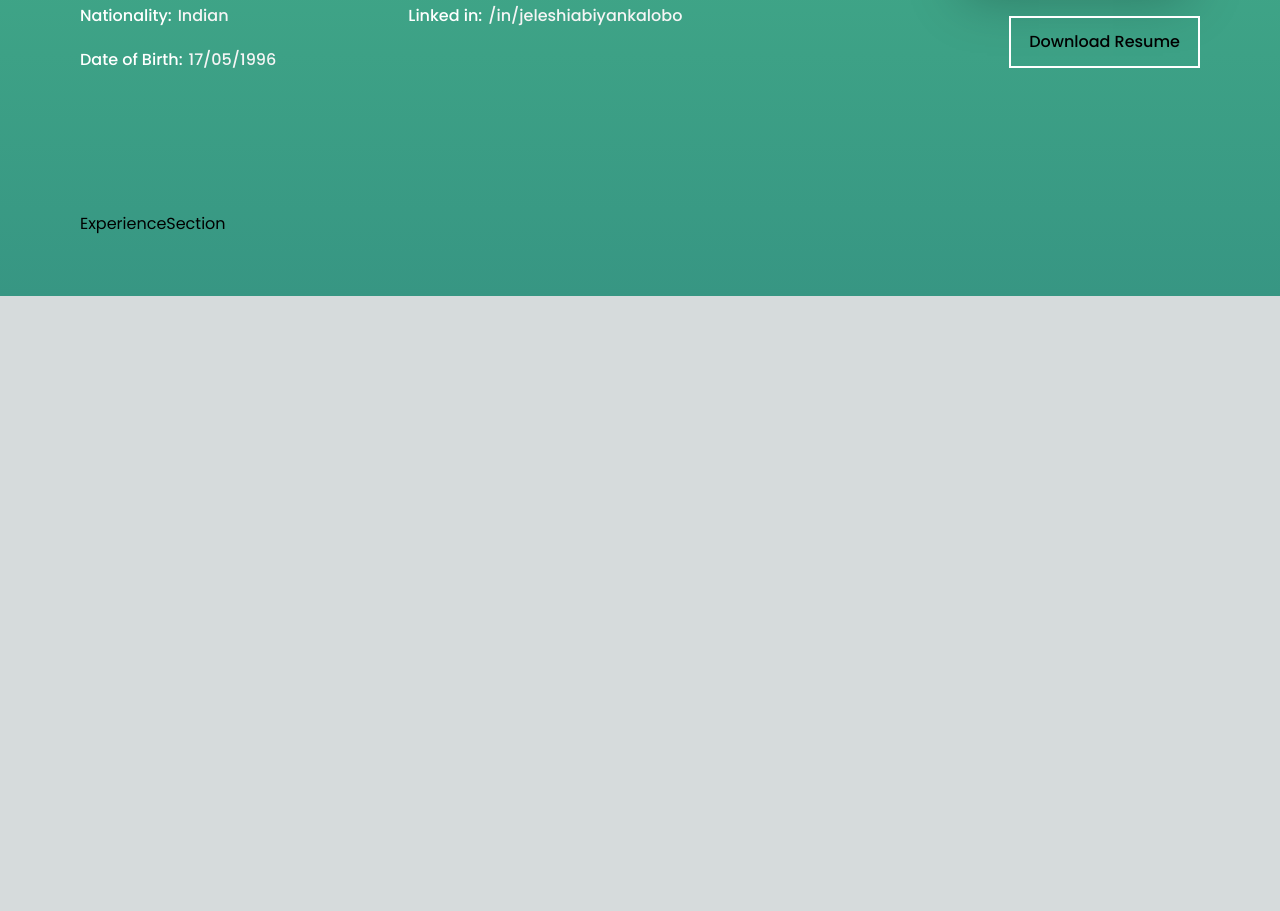
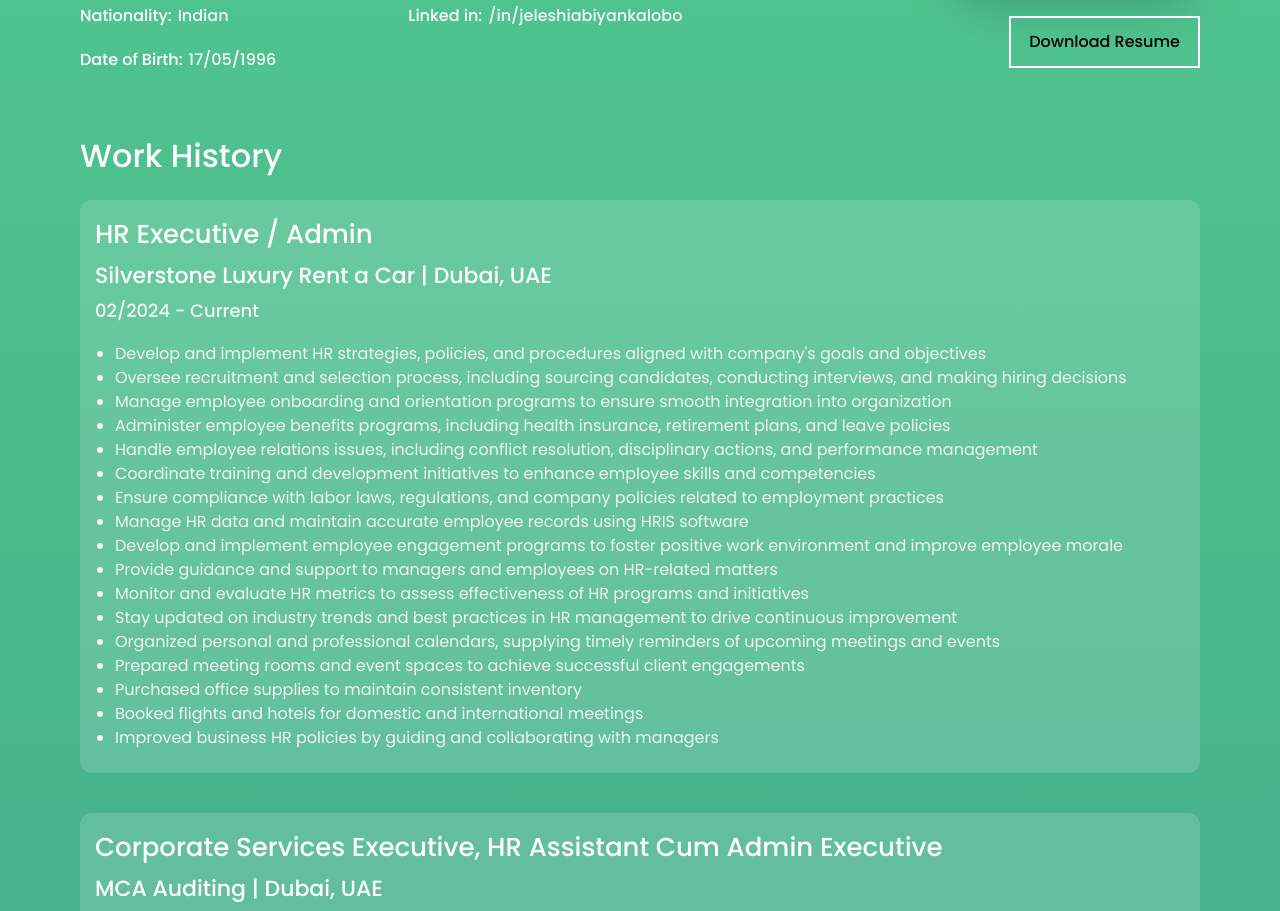
Before and after one commit to akmmubashir/jeleshia-biyanka-lobo-portfolio, a Next.js app: page /home in a window 1280 px wide. Shown: the part 1220-2131 px from the top of the page. Before the commit the page ends 1516 px from the top, so only its background shows below. Built offline with nearby package versions, Linux system fonts and the light colour scheme.

Commit message:
added work history

```diff
--- a/app/components/experienceSection.jsx
+++ b/app/components/experienceSection.jsx
@@ -1,7 +1,44 @@
-import React from 'react';
+import React from "react";
+import { workHistoryData } from "../utils/data";
 
 const ExperienceSection = () => {
-	return <div className="grid grid-cols-12 p-[80px_120px_60px] max-2xl:p-[80px_80px_60px] max-md:p-[40px_20px] gap-[40px] max-md:gap-[30px_0] items-center">ExperienceSection</div>;
+  return (
+    <div className="flex flex-col p-[0px_120px] max-2xl:p-[0px_80px] max-md:p-[0px_20px] gap-y-[20px] max-md:gap-y-[10px]">
+      <h2 className="text-white text-[32px] font-medium">Work History</h2>
+      <div className="grid grid-cols-12 gap-[40px] max-md:gap-[20px_0]">
+        {workHistoryData?.map((item) => (
+          <div
+            key={item?.id}
+            className="col-span-full bg-[rgba(255,255,255,0.15)] p-[15px] rounded-[12px] flex flex-col gap-y-[10px]"
+          >
+            <div className="flex flex-col gap-y-[5px]">
+              <h3 className="text-white font-medium text-[26px] max-md:text-[20px]">
+                {item?.position}
+              </h3>
+              <h6 className="text-white font-medium text-[22px] max-md:text-[18px]">
+                {item?.companyName} | <span>{item?.location}</span>
+              </h6>
+              <p className="text-[#F2F2F2] font-medium text-[18px] max-md:text-[16px]">
+                {item?.startDate} - {item?.endDate}
+              </p>
+            </div>
+            <div className="">
+              <ul className="list-disc pl-5 py-2">
+                {item.points.map((item, index) => (
+                  <li
+                    key={index}
+                    className="text-[#F2F2F2] text-[18px] max-2xl:text-[16px] max-md:text-[14px]"
+                  >
+                    {item}
+                  </li>
+                ))}
+              </ul>
+            </div>
+          </div>
+        ))}
+      </div>
+    </div>
+  );
 };
 
 export default ExperienceSection;
--- a/app/globals.css
+++ b/app/globals.css
@@ -18,7 +18,12 @@
 
 body {
   color: rgb(var(--foreground-rgb));
-	background: linear-gradient(to bottom, transparent, rgb(var(--background-end-rgb))) rgb(var(--background-start-rgb));
+  background: linear-gradient(
+      to bottom,
+      transparent,
+      rgb(var(--background-end-rgb))
+    )
+    rgb(var(--background-start-rgb));
 }
 
 @layer utilities {
@@ -27,25 +32,55 @@ body {
   }
 }
 .bgColor {
-	background: linear-gradient(to bottom, #5CDB95, #379683);
+  background: linear-gradient(to bottom, #5cdb95, #379683);
 }
 .bg-1 {
-	background-image: -webkit-radial-gradient(50% 50%, circle closest-side, rgba(57, 110, 233, 0.8) 0%, #0c44b3 100%);
+  background-image: -webkit-radial-gradient(
+    50% 50%,
+    circle closest-side,
+    rgba(57, 110, 233, 0.8) 0%,
+    #0c44b3 100%
+  );
 }
 .bg-2 {
-	background-image: -webkit-radial-gradient(50% 50%, circle closest-side, rgba(175, 82, 237, 0.9) 0%, #8830df 100%);
+  background-image: -webkit-radial-gradient(
+    50% 50%,
+    circle closest-side,
+    rgba(175, 82, 237, 0.9) 0%,
+    #8830df 100%
+  );
   position: relative;
   z-index: 1;
 }
 .bg-3 {
-	background-image: -webkit-radial-gradient(50% 50%, circle closest-side, #89d48c 0%, #54b059 100%);
+  background-image: -webkit-radial-gradient(
+    50% 50%,
+    circle closest-side,
+    #89d48c 0%,
+    #54b059 100%
+  );
 }
 .bg-4 {
-	background-image: -webkit-radial-gradient(50% 50%, circle closest-side, rgb(238, 189, 124) 0%, rgb(230, 162, 78) 100%);
+  background-image: -webkit-radial-gradient(
+    50% 50%,
+    circle closest-side,
+    rgb(238, 189, 124) 0%,
+    rgb(230, 162, 78) 100%
+  );
 }
 .bg-5 {
-	background-image: -webkit-radial-gradient(50% 50%, circle closest-side, #fe8392 0%, #fc4057 100%);
+  background-image: -webkit-radial-gradient(
+    50% 50%,
+    circle closest-side,
+    #fe8392 0%,
+    #fc4057 100%
+  );
 }
 .bg-6 {
-	background-image: -webkit-radial-gradient(50% 50%, circle closest-side, rgba(65, 65, 65, 0.98) 0%, rgb(36, 36, 36) 100%);
+  background-image: -webkit-radial-gradient(
+    50% 50%,
+    circle closest-side,
+    rgba(65, 65, 65, 0.98) 0%,
+    rgb(36, 36, 36) 100%
+  );
 }
--- /dev/null
+++ b/app/utils/data.js
@@ -0,0 +1,96 @@
+export const workHistoryData = [
+  {
+    id: 1,
+    companyName: "Silverstone Luxury Rent a Car",
+    position: "HR Executive / Admin",
+    location: "Dubai, UAE",
+    startDate: "02/2024",
+    endDate: "Current",
+    points: [
+      "Develop and implement HR strategies, policies, and procedures aligned with company's goals and objectives",
+      "Oversee recruitment and selection process, including sourcing candidates, conducting interviews, and making hiring decisions",
+      "Manage employee onboarding and orientation programs to ensure smooth integration into organization",
+      "Administer employee benefits programs, including health insurance, retirement plans, and leave policies",
+      "Handle employee relations issues, including conflict resolution, disciplinary actions, and performance management",
+      "Coordinate training and development initiatives to enhance employee skills and competencies",
+      "Ensure compliance with labor laws, regulations, and company policies related to employment practices",
+      "Manage HR data and maintain accurate employee records using HRIS software",
+      "Develop and implement employee engagement programs to foster positive work environment and improve employee morale",
+      "Provide guidance and support to managers and employees on HR-related matters",
+      "Monitor and evaluate HR metrics to assess effectiveness of HR programs and initiatives",
+      "Stay updated on industry trends and best practices in HR management to drive continuous improvement",
+      "Organized personal and professional calendars, supplying timely reminders of upcoming meetings and events",
+      "Prepared meeting rooms and event spaces to achieve successful client engagements",
+      "Purchased office supplies to maintain consistent inventory",
+      "Booked flights and hotels for domestic and international meetings",
+      "Improved business HR policies by guiding and collaborating with managers",
+    ],
+  },
+  {
+    id: 2,
+    companyName: "MCA Auditing",
+    position: "Corporate Services Executive, HR Assistant Cum Admin Executive",
+    location: "Dubai, UAE",
+    startDate: "12/2018",
+    endDate: "12/2023",
+    points: [
+      "Managing client’s portfolios and handling their requests promptly",
+      "Providing corporate assistance to potential and existing clients",
+      "Performing general corporate administration duties",
+      "Maintain and keep records of corporate files",
+      "Maintaining an open dialogue of communication with clients regularly and ensuring a balanced turn-around time with satisfactory results",
+      "Collaboratively assisting in setting up of new companies, preparation, and submission of the necessary documents",
+      "Support HR functions including recruitment, onboarding, and offboarding processes",
+      "Manage employee records and maintain HR databases and filing systems",
+      "Coordinate with candidates and schedule interviews, meetings, and training sessions",
+      "Assist in drafting HR-related documents such as offer letters, contracts, and policies",
+      "Handle employee queries regarding HR policies, benefits, and procedures",
+      "Coordinate employee engagement activities and events",
+      "Assist in payroll processing and maintain attendance records",
+      "Monitor office supplies inventory and place orders as needed",
+      "Assist in travel arrangements and visa processing for employees",
+      "Provide general administrative support to the office, including managing correspondence and handling phone calls",
+    ],
+  },
+  {
+    id: 3,
+    companyName: "IDP Dubai",
+    position: "IELTS Exam Supervisor (Part Time)",
+    location: "Dubai, UAE",
+    startDate: "06/2021",
+    endDate: "05/2022",
+    points: [
+      "Ensure the smooth administration of the IELTS exam according to British Council guidelines and standards",
+      "Set up exam venues, including arranging seating arrangements, checking equipment, and ensuring conducive environment for candidates",
+      "Verify identity of candidates and ensure compliance with exam regulations and security protocols",
+      "Distribute exam materials, such as test booklets and answer sheets, and collect completed papers at the end of each session",
+      "Monitor candidates during exam to prevent cheating or misconduct and address any irregularities promptly",
+      "Provide instructions to candidates regarding exam procedures, timing, and rules",
+      "Handle any technical issues or emergencies that may arise during exam, such as equipment malfunction or candidate illness",
+      "Maintain accurate records of exam attendance, incidents, and any special accommodations provided to candidates",
+      "Collaborate with other exam supervisors and invigilators to coordinate exam logistics and ensure integrity and fairness of exam process",
+      "Communicate with exam administrators, test centers, and relevant authorities as needed to report exam outcomes and address any issues or concerns",
+      "Participate in training sessions and meetings to stay updated on exam policies, procedures, and best practices",
+    ],
+  },
+  {
+    id: 4,
+    companyName: "DXC Technology",
+    position: "Insurance Claims Examiner",
+    location: "Bangalore, India",
+    startDate: "07/2017",
+    endDate: "08/2018",
+    points: [
+      "Review insurance claims to ensure compliance with policy terms and conditions",
+      "Investigate claim circumstances by gathering information from various sources",
+      "Evaluate policy coverage to determine the extent of liability",
+      "Verify claimed losses through thorough assessment of evidence",
+      "Maintain communication with stakeholders throughout the claims process",
+      "Negotiate settlements that consider policy coverage and applicable regulations",
+      "Document all aspects of claims assessment process accurately",
+      "Ensure compliance with legal and regulatory requirements",
+      "Collaborate with underwriters to provide insights into claims trends",
+      "Identify opportunities for process improvement and efficiency enhancement",
+    ],
+  },
+];
```
Also changed, not shown: app/components/aboutSection.jsx (+36 -19 lines), app/components/header.jsx (+6 -6 lines), app/components/heroSection.jsx (+13 -8 lines), app/home/page.jsx (+5 -5 lines), app/layout.js (+12 -10 lines), app/page.js (+6 -6 lines), package.json (+6 -2 lines). Lines whose indentation alone changed are shown as unchanged.
